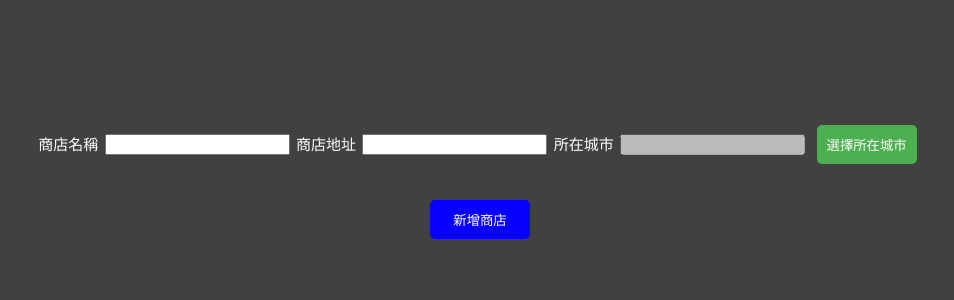
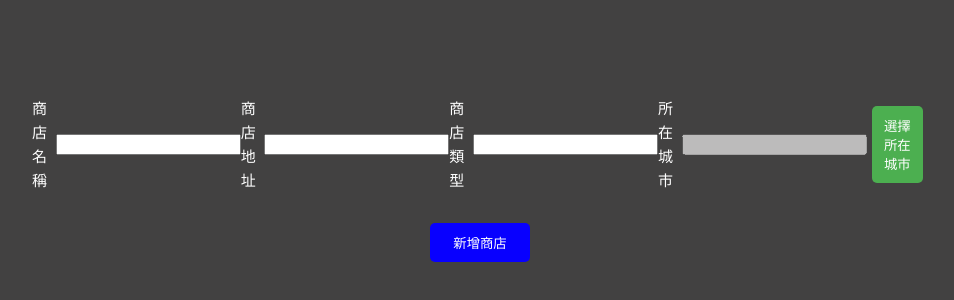
Before and after one commit to olivervvvv/foodweb, a Vue app: page /AddStore in a window 1280 px wide. Shown: the part 218-518 px from the top of the page, without its empty margins (160-1114 px from the left). Built offline with nearby package versions, Linux system fonts and the light colour scheme.

Commit message:
更新創建店家

```diff
--- a/src/components/Gavin/AddStore.vue
+++ b/src/components/Gavin/AddStore.vue
@@ -10,6 +10,7 @@ export default {
             locationCity:"",
             address:"",
             name:"",
+            foodStyle:""
         }
     },
     components: {
@@ -22,19 +23,27 @@ export default {
             this.showCityList=false;
         },
         async addStore() {
-            const formData = {
+
+            // 检查必填字段
+            if (!this.name || !this.address || !this.locationCity||this.foodStyle) {
+                // 使用 alert 显示提示框
+                alert('请填写所有必填字段');
+                return;
+            }
+            const formData ={
+                storeInfo: {
                 name:this.name,
                 address:this.address,
-                locationCity:this.locationCity
+                locationCity:this.locationCity,
+                foodStyle:this.foodStyle
+                }
             }
             console.log('formData: ', formData);
             // console.log('this.name:', this.name);
             // console.log('this.address',this.address);
             // console.log('this.locationCity:', this.locationCity);
             try {
-                const response = await axios.post(`http://localhost:8081/foodMap/create?name=${this.name}&address=${this.address}&locationCity=${this.locationCity}`);
-                const DBdata = response.data; // Assuming the backend returns the data you need
-                console.log('postData from DB:', DBdata);
+                const response = await axios.post('http://localhost:8081/foodMap/create',formData)
             } catch (error) {
                 console.error('Error fetching data:', error);
             }
@@ -52,6 +61,8 @@ export default {
         <input type="text" name="" id="storeName" v-model="name">
         <label for="storeAddress">商店地址</label>
         <input type="text" name="" id="storeAddress" v-model="address">
+        <label for="foodStyle">商店類型</label>
+        <input type="text" name="" id="foodStyle" v-model="foodStyle">
         <label for="locaCity">所在城市</label>
         <input type="text" name="" id="locaCity" v-model="locationCity" disabled>
         <button class="city-btn" @click="showCityList = true">選擇所在城市</button>
```
